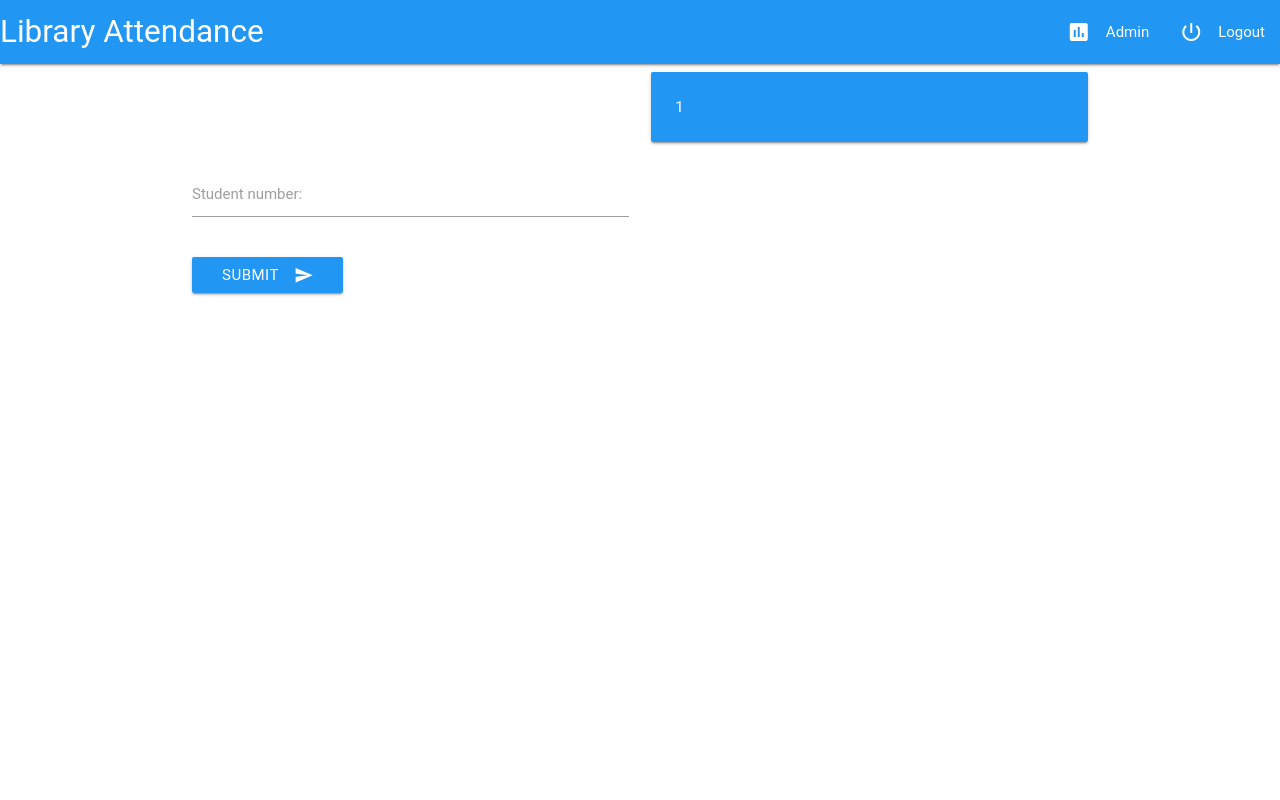
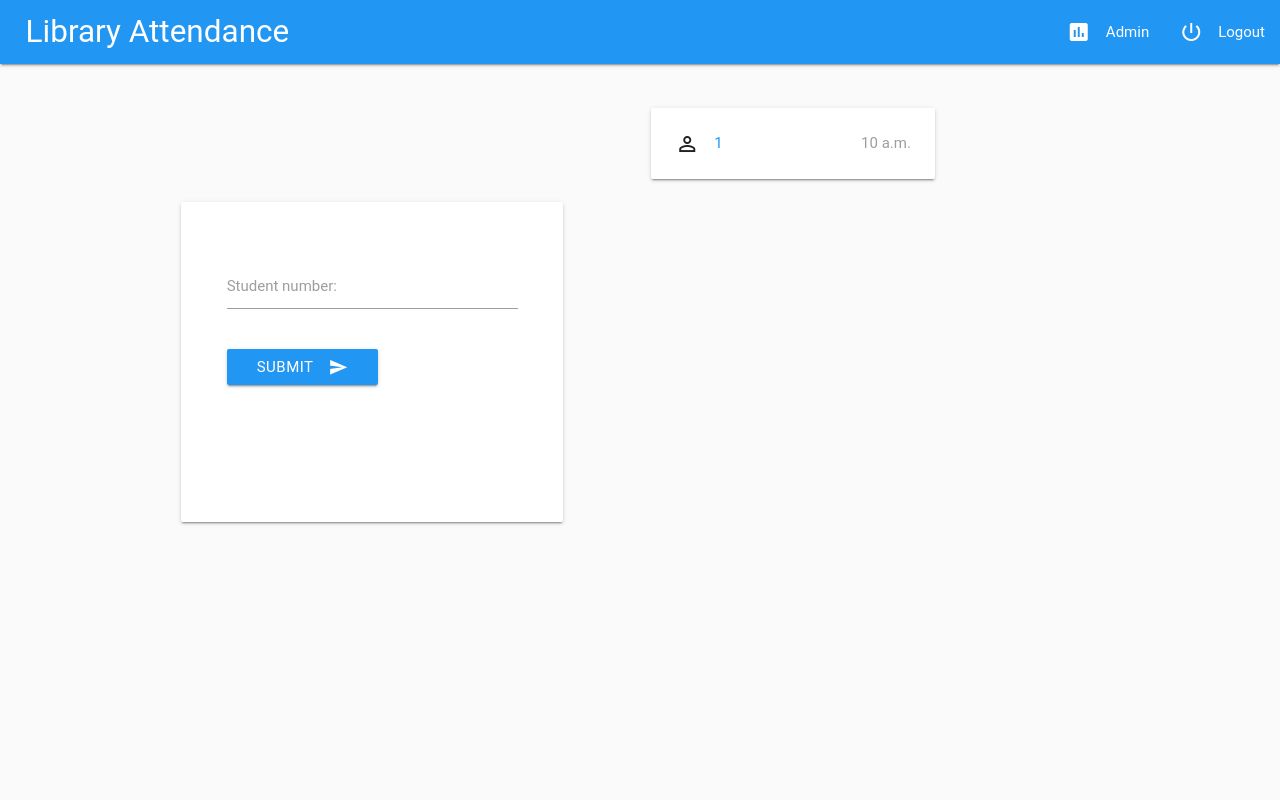
Before and after one commit to utkbansal/Library-Attendance, a Django app: template attendance/templates/add-attendance.html in a window 1280 px wide. Run offline with Django 3.2, Linux system fonts and the light colour scheme; tables that the repository leaves empty hold one stand-in row (values such as "Sample post"); the template is opened without the code that fills it: values that come from a table or form of the project are taken from there, most other values are stand-ins (such as "Sample title", 1, 10 or a date in 2020); some libraries are stand-ins or nearby versions; some web fonts are replaced.

Commit message:
Style changes

```diff
--- a/attendance/static/css/add-attendance.css
+++ b/attendance/static/css/add-attendance.css
@@ -1,4 +1,25 @@
-#attendance-form-div{
-    padding-top: 10%;
+#attendance-form-div {
+    margin-top: 15%;
+    padding: 5%;
+    height: 40%;
+    /*margin-right: 5%;*/
     /*margin-top: 200px;!important;*/
 }
+
+.student-numbers {
+    margin-top: 4%;
+    height: 80%;
+    overflow: auto;
+}
+
+.brand-logo {
+    margin-left: 2%;
+}
+
+::-webkit-scrollbar {
+    width: 0;
+}
+
+.grey-text{
+    float: right;
+}
--- /dev/null
+++ b/attendance/static/css/login.css
@@ -0,0 +1,4 @@
+#login-form {
+    margin-top: 10%;
+    padding: 5%;!important;
+}
--- a/attendance/templates/add-attendance.html
+++ b/attendance/templates/add-attendance.html
@@ -5,9 +5,10 @@
     <link rel="stylesheet" href="{% static 'css/add-attendance.css' %}">
 {% endblock %}
 
+
 {% block content %}
     <div class="row">
-        <div class="col m6 " id="attendance-form-div">
+        <div class="col m5 card-panel hoverable" id="attendance-form-div">
             <form method="post" id="attendance-form">
                 {% csrf_token %}
                 {% for field in form %}
@@ -25,12 +26,14 @@
             </form>
         </div>
 
-        <div class="col m6">
+        <div class="col m4 offset-m1 student-numbers">
 
 
             {% for student in students %}
-                <div class="card-panel blue">
-                    <span class="white-text">{{ student.student_number }}</span>
+                <div class="card-panel hoverable">
+                    <i class="material-icons left">perm_identity</i>
+                    <span class="blue-text">{{ student.student_number }} </span>
+                    <span class="grey-text">{{ student.entry_time|time }} </span>
                 </div>
             {% endfor %}
 
--- a/attendance/templates/base.html
+++ b/attendance/templates/base.html
@@ -15,7 +15,7 @@
     {% block css %}{% endblock %}
 
 </head>
-<body>
+<body class="grey lighten-5">
 <nav class="blue">
     <div class="nav-wrapper">
         <a href="#!" class="brand-logo">Library Attendance</a>
```
Also changed, not shown: attendance/templates/login.html (+18 -5 lines).
